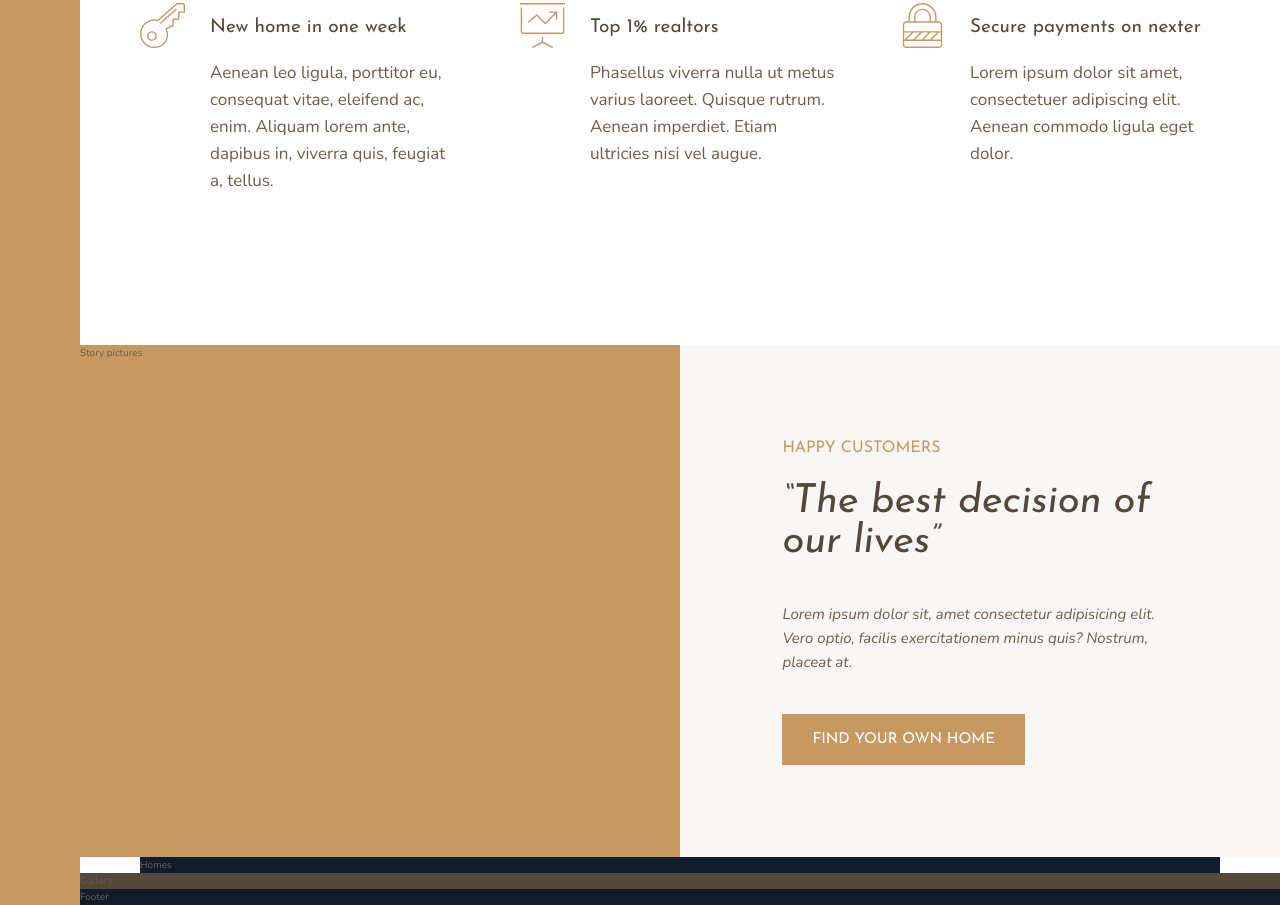
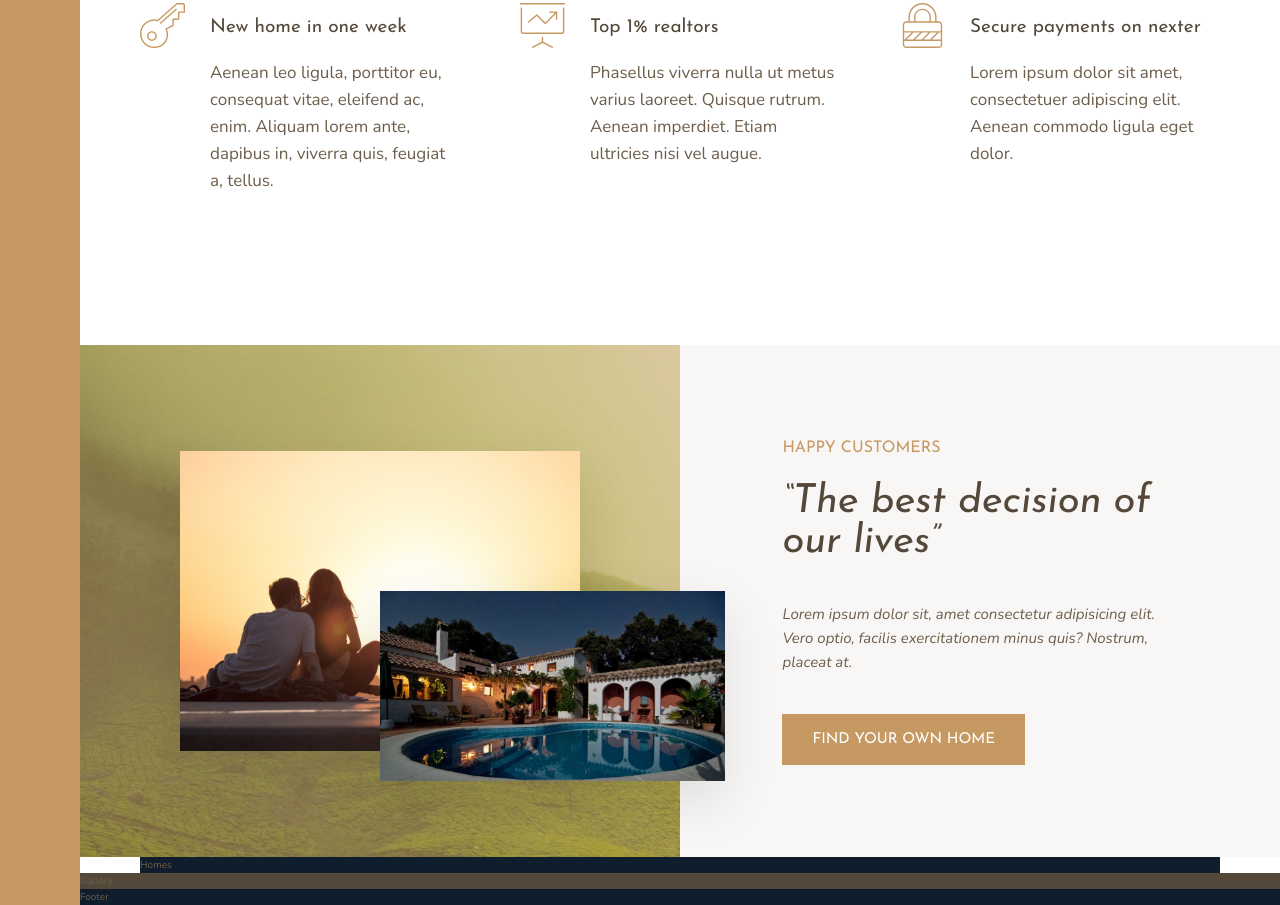
Before and after one commit to asyr01/nexter, a website: page index.html in a window 1280 px wide. Shown: the part 1018-1923 px from the top of the page. Drawn offline with nearby package versions, Linux system fonts and the light colour scheme.

Commit message:
Story section 2/2 built.

```diff
--- a/index.html
+++ b/index.html
@@ -85,7 +85,10 @@
       </div>
     </section>
 
-    <div class="story__pictures">Story pictures</div>
+    <div class="story__pictures">
+      <img src="img/story-1.jpeg" alt="Couple with new house" class="story__img--1">
+      <img src="img/story-2.jpeg" alt="New house" class="story__img--2">
+    </div>
 
     <div class="story__content">
       <h3 class="heading-3 mb-sm">Happy Customers</h3>
--- a/sass/_story.scss
+++ b/sass/_story.scss
@@ -2,6 +2,31 @@
   &__pictures {
     background-color: $color-primary;
     grid-column: full-start / col-end 4;
+    background-image: linear-gradient(
+        rgba($color-primary, 0.5),
+        rgba($color-primary, 0.5)
+      ),
+      url(../img/back.jpg);
+
+    display: grid;
+    align-items: center;
+    grid-template-rows: repeat(6, 1fr);
+    grid-template-columns: repeat(6, 1fr);
+  }
+
+  &__img--1 {
+    width: 100%;
+    grid-row: 2 / 6;
+    grid-column: 2 / 6;
+    box-shadow: 0 2rem 5rem rgba(#000, 0.1);
+  }
+
+  &__img--2 {
+    width: 115%;
+    grid-row: 4 / 6;
+    grid-column: 4 / 7;
+    z-index: 20;
+    box-shadow: 0 2rem 5rem rgba(#000, 0.1);
   }
 
   &__content {
```
Also changed, not shown: css/style.css.
